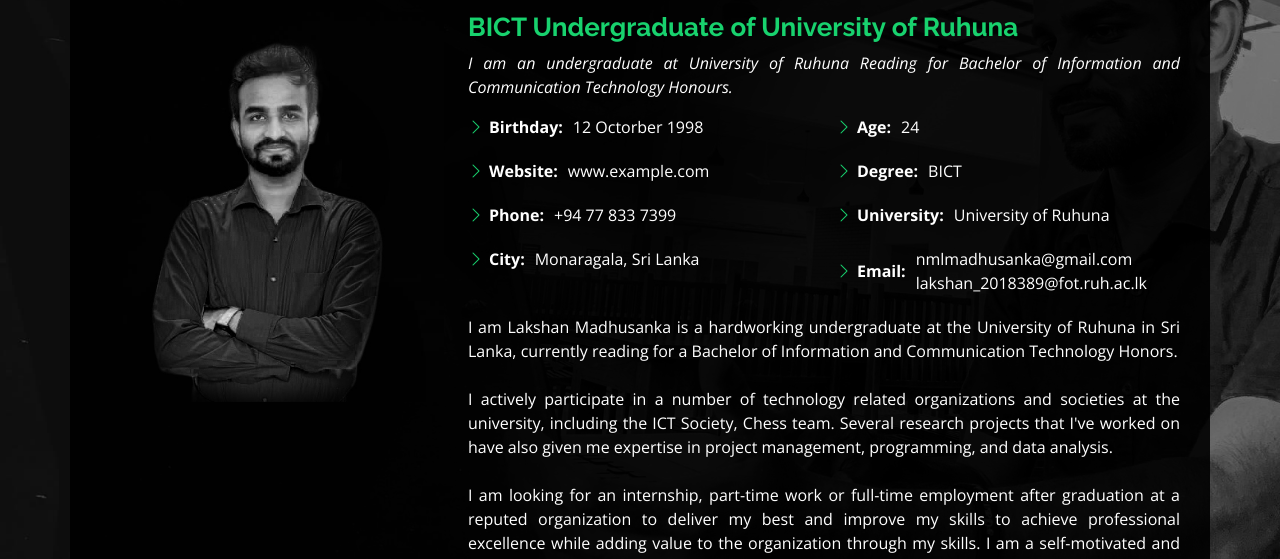
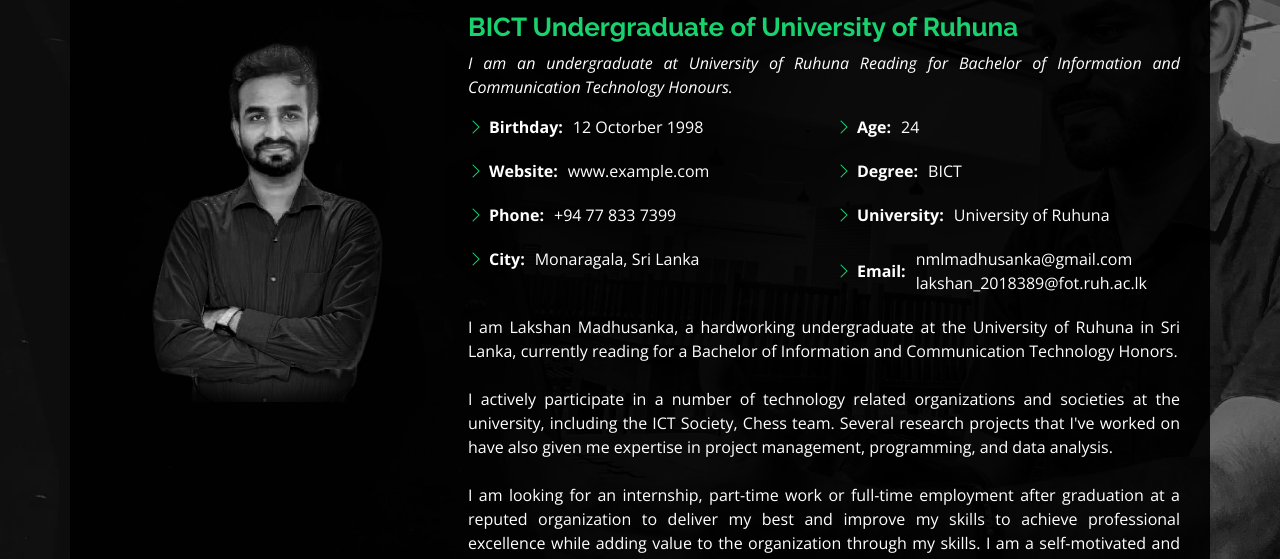
Before and after one commit to Lakshan-dev/Lakshan-dev.github.io, a plain HTML site: page index.html in a window 1280 px wide. Both pictures are taken after a click on the link "About". Shown: the part 201-760 px from the top of the page. Drawn offline with nearby package versions, Linux system fonts and the light colour scheme.

Commit message:
Update index.html

```diff
--- a/index.html
+++ b/index.html
@@ -109,7 +109,7 @@
             </div>
           </div>
           <p>
-            I am Lakshan Madhusanka is a hardworking undergraduate at the University of Ruhuna in Sri Lanka, currently reading for a Bachelor of Information and Communication Technology Honors.
+            I am Lakshan Madhusanka, a hardworking undergraduate at the University of Ruhuna in Sri Lanka, currently reading for a Bachelor of Information and Communication Technology Honors.
             <br><br>
             I actively participate in a number of technology related organizations and societies at the university, including the ICT Society, Chess team. Several research projects that I've worked on have also given me expertise in project management, programming, and data analysis.
             <br><br>
```
